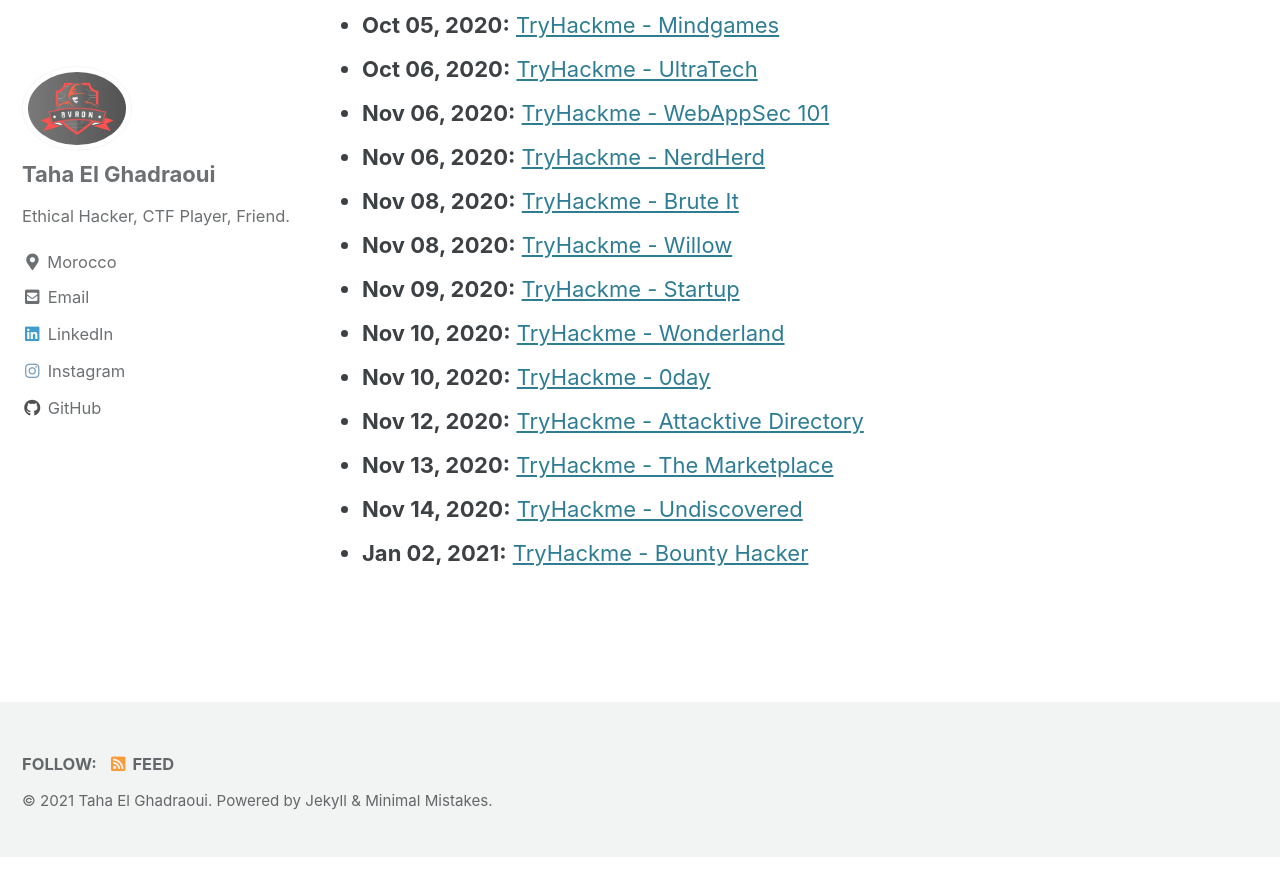
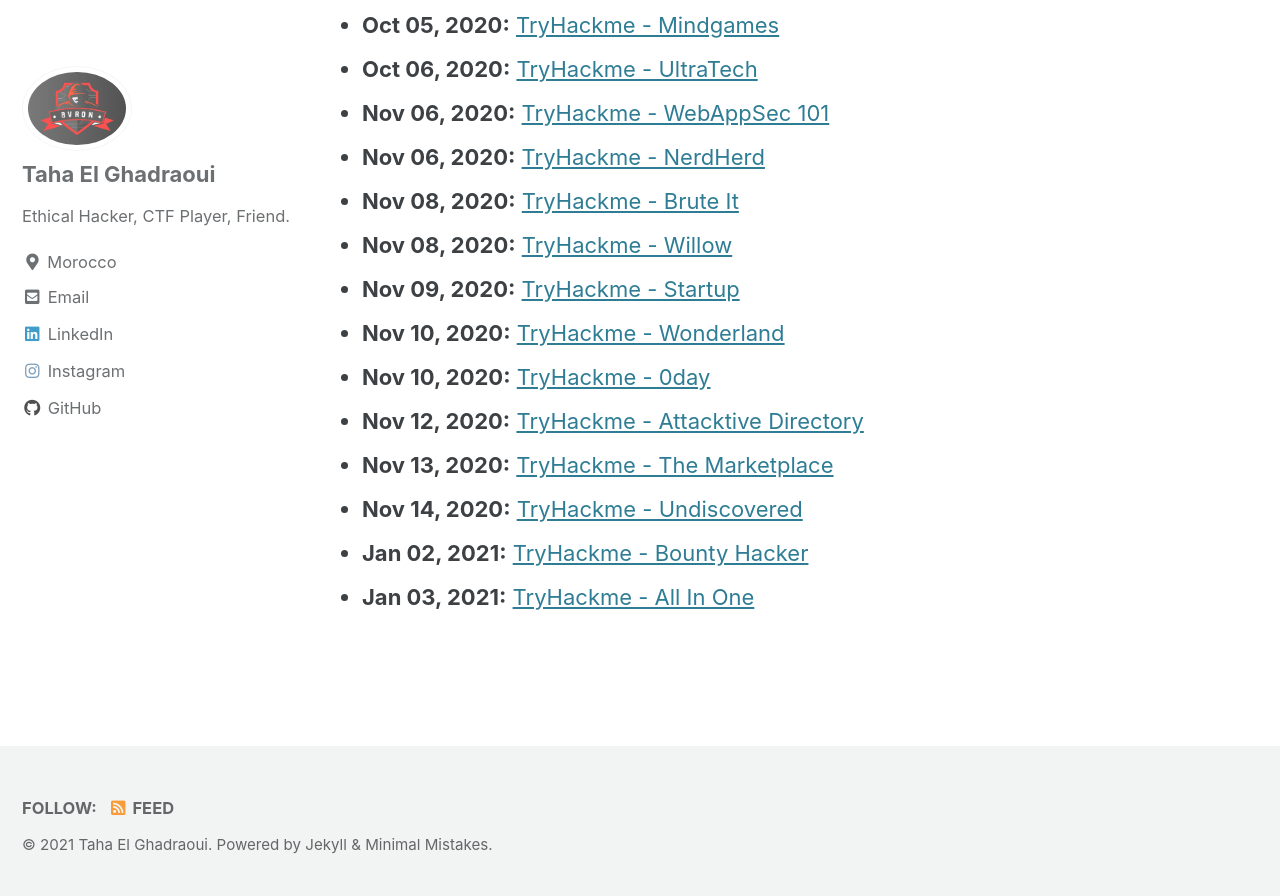
Before and after one commit to bvr0n/bvr0n.github.io, a Jekyll site: the page built from _pages/tryhackme-wr.md, in a window 1280 px wide and 900 px high, scrolled down 1139 px. Shown: the top 896 px of the window. Built offline with Jekyll 4.4.1, drawn with Linux system fonts in a browser that asks for light colours; cached includes are drawn as plain includes; before the commit the page ends 1995 px from its top, so only the background shows below that.

Commit message:
Update tryhackme-wr.md

```diff
--- a/_pages/tryhackme-wr.md
+++ b/_pages/tryhackme-wr.md
@@ -26,3 +26,4 @@
 - **Nov 13, 2020:** [TryHackme - The Marketplace](../_posts/thm/2020-11-13-marketplace.md)
 - **Nov 14, 2020:** [TryHackme - Undiscovered](../_posts/thm/2020-11-14-undiscovered.md)
 - **Jan 02, 2021:** [TryHackme - Bounty Hacker](../_posts/thm/2021-01-02-bounty_hacker.md)
+- **Jan 03, 2021:** [TryHackme - All In One](../_posts/thm/2021-01-03-all_in_one.md)
```
